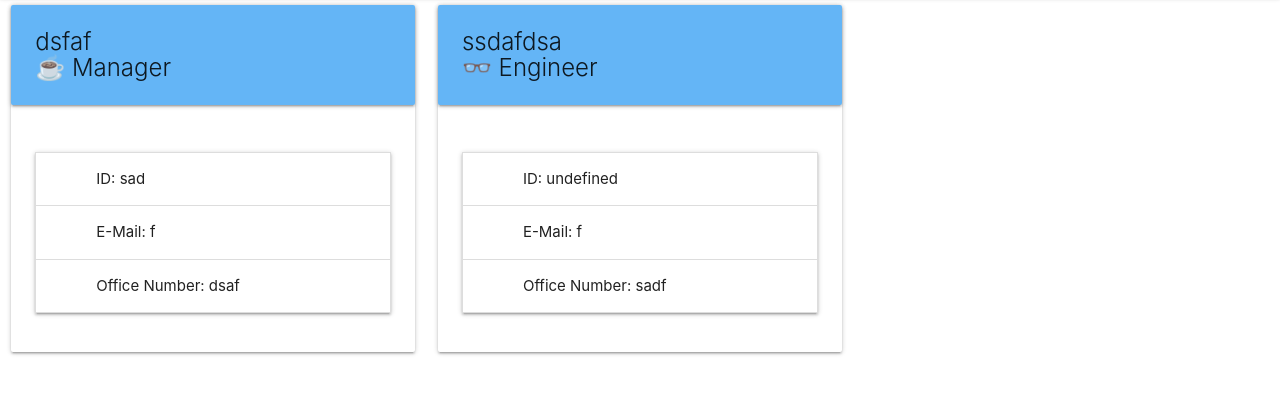
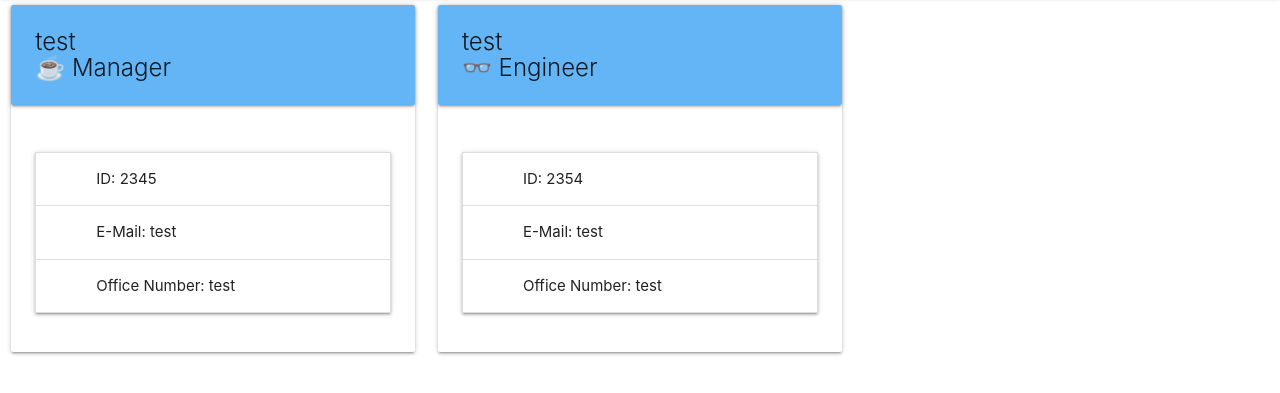
Before and after one commit to KurtisJin/Team-Member-Generator, a website: page index.html in a window 1280 px wide. Shown: the part 67-460 px from the top of the page. Drawn offline with nearby package versions, Linux system fonts and the light colour scheme.

Commit message:
added tests

```diff
--- a/index.html
+++ b/index.html
@@ -19,7 +19,7 @@
 
         <div class="col s4">
             <div class="card">
-                <h2 class="card-title card-panel blue lighten-2 first-name">dsfaf
+                <h2 class="card-title card-panel blue lighten-2 first-name">test
                     <br>
                     <span class = "icon">☕</span>
                     <span class = "job-title">Manager</span>
@@ -27,13 +27,13 @@
             <div class="card-content">
                 <ul class="collapsible">
                     <li>
-                    <div class="collapsible-header"><i class="material-icons"></i>ID:&nbsp; <span class="id">sad</span></div>
+                    <div class="collapsible-header"><i class="material-icons"></i>ID:&nbsp; <span class="id">2345</span></div>
                     </li>
                     <li>
-                    <div class="collapsible-header"><i class="material-icons"></i>E-Mail:&nbsp; <span class="Email">f</span></div>
+                    <div class="collapsible-header"><i class="material-icons"></i>E-Mail:&nbsp; <span class="Email">test</span></div>
                     </li>
                     <li>
-                    <div class="collapsible-header"><i class="material-icons"></i>Office Number:&nbsp; <span class="office-number">dsaf</span></div>
+                    <div class="collapsible-header"><i class="material-icons"></i>Office Number:&nbsp; <span class="office-number">test</span></div>
                     </li>
                 </ul>
             </div>
@@ -42,7 +42,7 @@
 
         <div class="col s4">
             <div class="card">
-                <h2 class="card-title card-panel blue lighten-2 first-name">ssdafdsa
+                <h2 class="card-title card-panel blue lighten-2 first-name">test
                     <br>
                     <span class = "icon">👓</span>
                     <span class = "job-title">Engineer</span>
@@ -50,13 +50,13 @@
             <div class="card-content">
                 <ul class="collapsible">
                     <li>
-                    <div class="collapsible-header"><i class="material-icons"></i>ID:&nbsp; <span class="id">undefined</span></div>
+                    <div class="collapsible-header"><i class="material-icons"></i>ID:&nbsp; <span class="id">2354</span></div>
                     </li>
                     <li>
-                    <div class="collapsible-header"><i class="material-icons"></i>E-Mail:&nbsp; <span class="email">f</span></div>
+                    <div class="collapsible-header"><i class="material-icons"></i>E-Mail:&nbsp; <span class="email">test</span></div>
                     </li>
                     <li>
-                    <div class="collapsible-header"><i class="material-icons"></i>Office Number:&nbsp; <span class="github">sadf</span></div>
+                    <div class="collapsible-header"><i class="material-icons"></i>Office Number:&nbsp; <span class="github">test</span></div>
                     </li>
                 </ul>
             </div>
--- a/index.js
+++ b/index.js
@@ -68,7 +68,7 @@
         },
     ]).then((answer) => {
 
-        const engineer = new Engineer(answer.engName, answer.engID, answer.engEmail, answer.gitHub);
+        const engineer = new Engineer(answer.engName, answer.engId, answer.engEmail, answer.gitHub);
         employees.push(engineer)//push it to array employees
 
         if(answer.addmembers1 === 'Engineer') {
```
Also changed, not shown: package.json (added, +20 -0 lines), test/employee.test.js (+12 -4 lines), test/engineer.test.js (+3 -3 lines), test/intern.test.js (+2 -3 lines), test/manager.test.js (+2 -3 lines), 1 other file.
